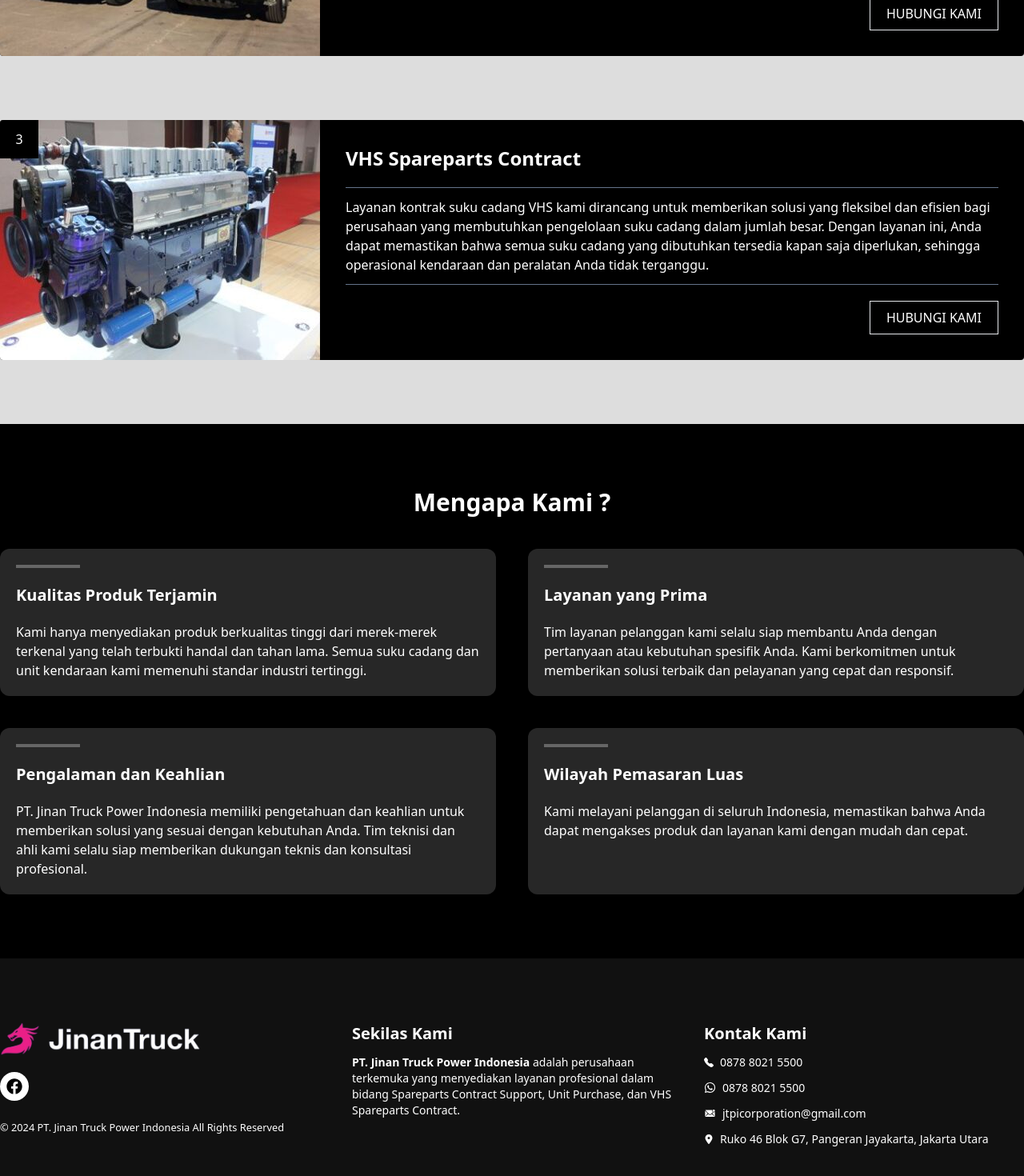
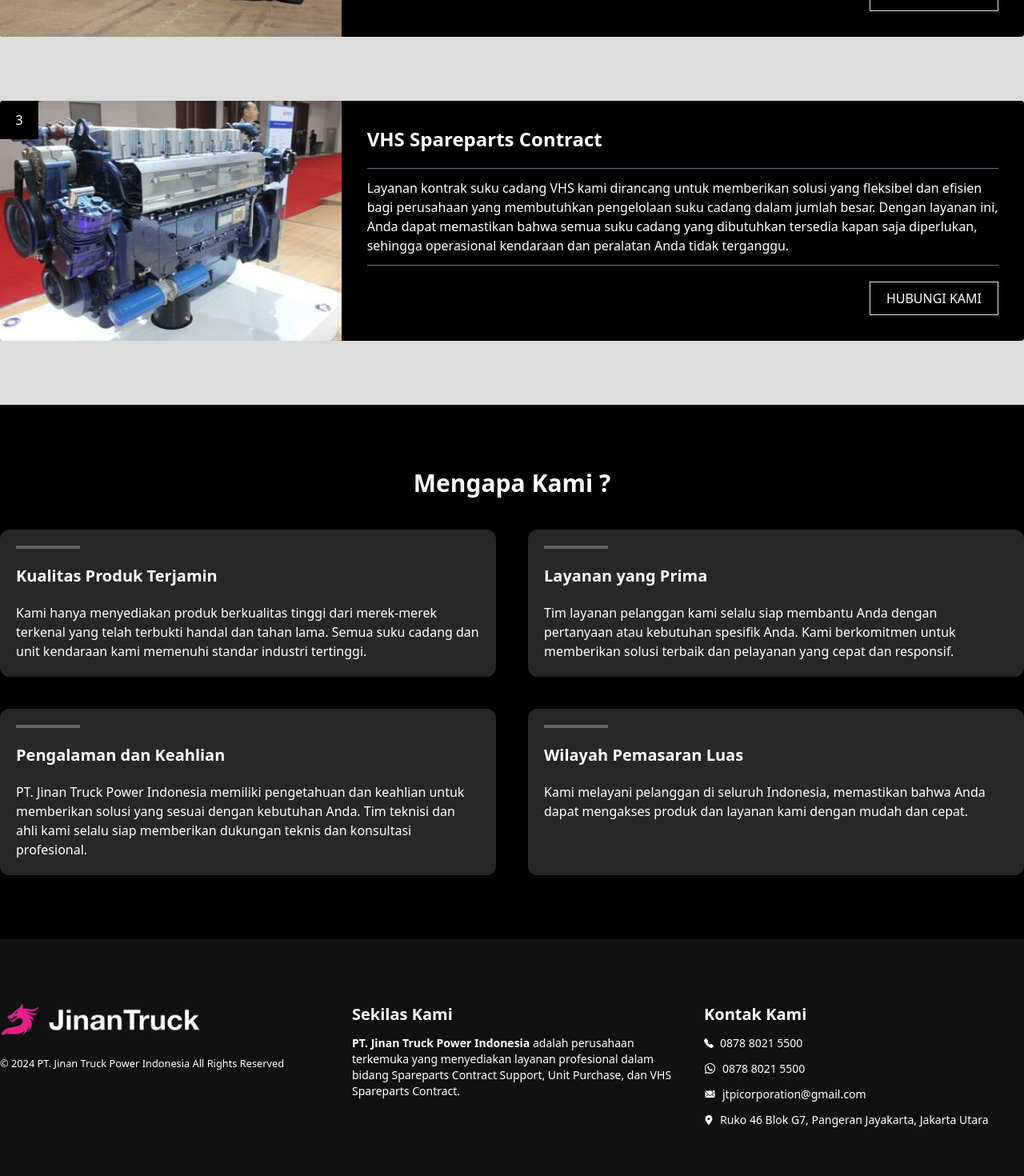
Before and after one commit to jeppung/JinanTruck, a Next.js app: page / in a window 1280 px wide. Shown: the part 3300-4770 px from the top of the page at 80% size. Built offline with nearby package versions, Linux system fonts and the light colour scheme.

Commit message:
feat: Adding improvement in layout and image

```diff
--- a/src/components/Footer.tsx
+++ b/src/components/Footer.tsx
@@ -9,20 +9,14 @@ import { IoIosMailUnread } from "react-icons/io";
 const Footer = () => {
   return (
     <footer className="bg-[#111111] py-20">
-      <div className="container mx-auto grid grid-cols-1 justify-center gap-10 px-5 lg:grid-cols-3 lg:px-0">
+      <div className="container mx-auto grid grid-cols-1 justify-center gap-10 px-5 lg:grid-cols-3 xl:px-0">
         <div>
           <Image
-            className="hover:cursor-pointer"
             src={"/jinantruck-logo.png"}
             width={250}
             height={200}
             alt="jinantruck-logo"
           />
-          <div className="mt-5 flex gap-2">
-            <div className="w-fit cursor-pointer rounded-full bg-white p-2">
-              <FaFacebook size={20} />
-            </div>
-          </div>
           <div className="mt-5">
             <small className="font-light text-white">
               © 2024 PT. Jinan Truck Power Indonesia All Rights Reserved
--- a/src/components/Header.tsx
+++ b/src/components/Header.tsx
@@ -10,7 +10,7 @@ const Header = () => {
 
   return (
     <header className="inline">
-      <div className="sticky top-0 z-50 bg-[#000000] px-5 text-white md:px-0">
+      <div className="sticky top-0 z-50 bg-[#000000] px-5 text-white xl:px-0">
         <div className="container mx-auto flex items-center justify-between py-6">
           <Link href={"/"}>
             <Image
--- a/src/components/ServiceItem.tsx
+++ b/src/components/ServiceItem.tsx
@@ -16,12 +16,14 @@ const ServiceItem = ({
   description,
 }: ServiceItemProps) => {
   return (
-    <div className="relative flex flex-col overflow-clip rounded bg-black text-white lg:flex-row">
-      <div className="absolute left-0 flex h-12 w-12 items-center justify-center bg-black">
+    <div className="relative grid grid-cols-1 overflow-clip rounded bg-black text-white lg:grid-cols-3">
+      <div className="absolute left-0 z-10 flex h-12 w-12 items-center justify-center bg-black">
         <p>{id}</p>
       </div>
-      <Image alt={title} src={imageSrc} width={500} height={0} />
-      <div className="flex-2 flex flex-col gap-5 p-8">
+      <div className="relative z-0 h-60 w-full lg:h-full">
+        <Image alt={title} src={imageSrc} fill />
+      </div>
+      <div className="flex-2 col-span-2 flex flex-col gap-5 p-8">
         <h2 className="text-2xl font-semibold">{title}</h2>
         <div className="border-b border-t border-b-slate-500 border-t-slate-500 py-3">
           <p className="font-light">{description}</p>
--- a/src/pages/index.tsx
+++ b/src/pages/index.tsx
@@ -15,7 +15,6 @@ export default function Home() {
           layout="responsive"
           width={0}
           height={0}
-          quality={100}
           priority
           alt="banner"
         />
@@ -58,7 +57,7 @@ export default function Home() {
         </div>
       </section>
       <section className="bg-[#666666] py-20" id="aboutus">
-        <div className="container mx-auto flex flex-col items-center gap-20 p-5 lg:flex-row">
+        <div className="container mx-auto flex flex-col items-center gap-20 p-5 xl:flex-row">
           <div>
             <Image
               src={"/about-us.png"}
@@ -101,7 +100,7 @@ export default function Home() {
         <div className="bg-black pb-10 pt-56">
           <h2 className="text-center text-4xl font-bold text-white">Layanan</h2>
         </div>
-        <div className="bg-[#DDDDDD] px-5 py-20 lg:px-0">
+        <div className="bg-[#DDDDDD] px-5 py-20 xl:px-0">
           <div className="container mx-auto flex flex-col gap-20">
             <ServiceItem
               id={1}
@@ -142,7 +141,7 @@ export default function Home() {
       <section className="bg-black py-20 text-white">
         <div className="container mx-auto">
           <h2 className="text-center text-3xl font-semibold">Mengapa Kami ?</h2>
-          <div className="mt-10 grid grid-cols-1 gap-10 px-5 lg:grid-cols-2 lg:px-0">
+          <div className="mt-10 grid grid-cols-1 gap-10 px-5 lg:grid-cols-2 xl:px-0">
             <WhyUsItem
               title="Kualitas Produk Terjamin"
               description="Kami hanya menyediakan produk berkualitas tinggi dari
```
Also changed, not shown: 1 other file (tests, documents, lock files or other folders).
